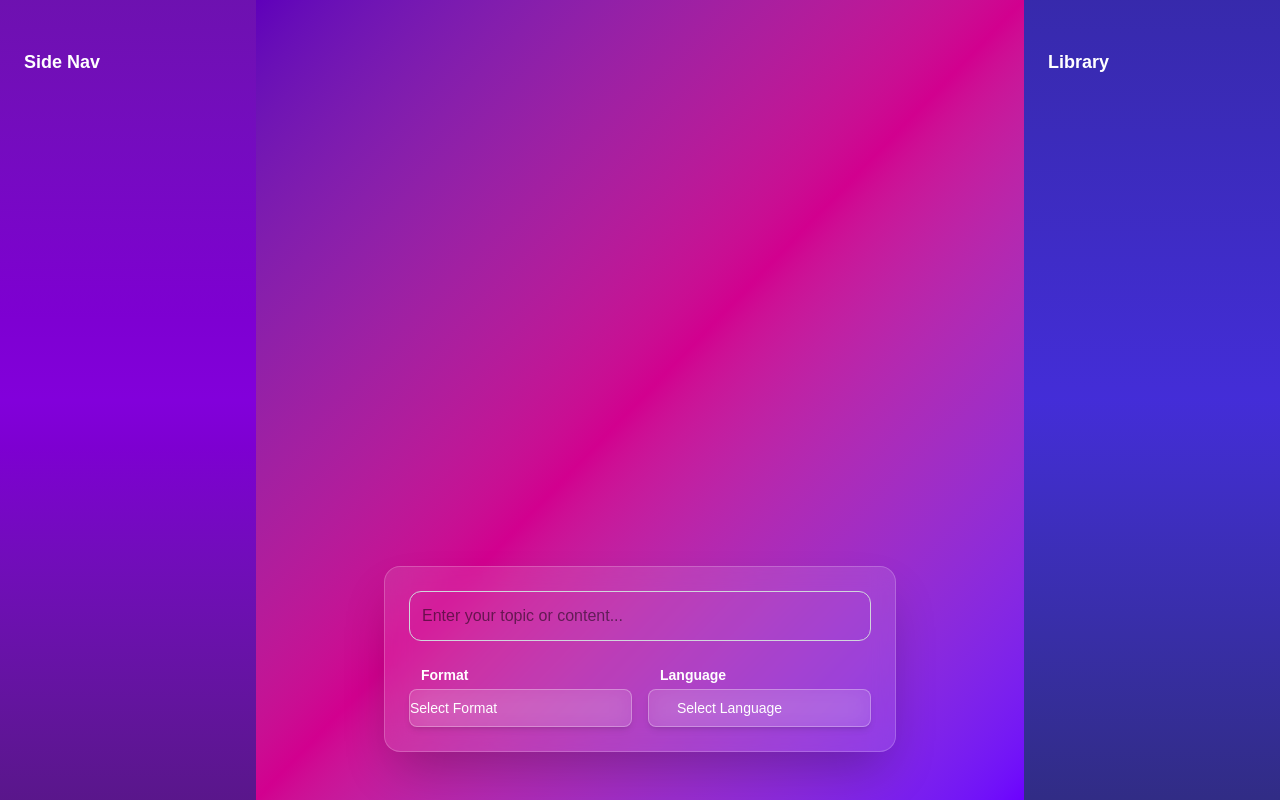
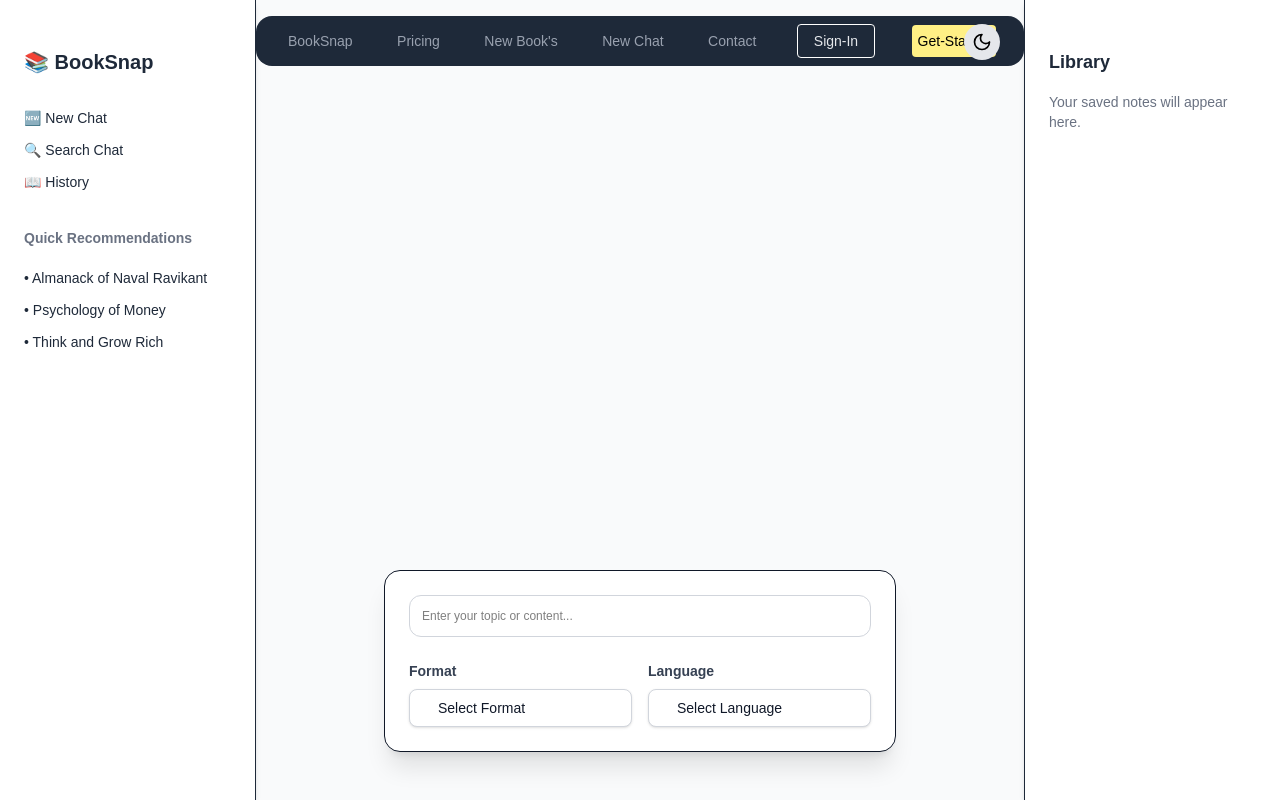
Before and after one commit to rahulkardile/book-summarizer, a Next.js app: page /chat in a window 1280 px wide. Built offline with nearby package versions, Linux system fonts and the light colour scheme; a web font is replaced by a local one.

Commit message:
dark mode added

```diff
--- a/app/(root)/chat/page.tsx
+++ b/app/(root)/chat/page.tsx
@@ -3,38 +3,56 @@
 import React, { useState } from 'react'
 import Options from '@/app/components/Options'
 import { languageOptions, summarizationOptions } from '@/utils/Contants'
+import Link from 'next/link'
+import { Sun, Moon } from 'lucide-react'
 
 const Page: React.FC = () => {
   const [format, setFormat] = useState<string>('')
   const [language, setLanguage] = useState<string>('')
+  const [darkMode, setDarkMode] = useState<boolean>(false)
 
   return (
-    <section className="h-screen flex text-white font-medium">
+    <section className={`${darkMode ? 'bg-gray-900 text-white' : 'bg-gray-50 text-gray-900'} h-screen flex transition-colors duration-300 font-medium`}>
       {/* Left Sidebar */}
-      <aside className="w-[20%] bg-gradient-to-b from-purple-800 via-purple-700 to-purple-900 p-6 pt-12 shadow-lg">
-        <h2 className="text-lg font-semibold">Side Nav</h2>
+      <aside className={`${darkMode ? 'bg-gray-800 text-white' : 'bg-white text-gray-800'} w-[20%] border-r p-6 pt-12 shadow-md`}>
+        <h2 className="text-xl font-bold mb-8">📚 BookSnap</h2>
+        <div className="flex flex-col gap-3 text-sm">
+          <Link href="/">🆕 New Chat</Link>
+          <Link href="/">🔍 Search Chat</Link>
+          <Link href="/">📖 History</Link>
+
+          <p className="mt-6 mb-2 text-gray-500 dark:text-gray-300 font-semibold">Quick Recommendations</p>
+          <Link href="/">• Almanack of Naval Ravikant</Link>
+          <Link href="/">• Psychology of Money</Link>
+          <Link href="/">• Think and Grow Rich</Link>
+        </div>
       </aside>
 
       {/* Main Content */}
-      <main className="w-[60%] bg-gradient-to-br from-[#5f00ba] via-[#d2008f] to-[#6c00ff] pt-12 flex flex-col items-center relative">
-        <section className="w-11/12 md:w-3/4 lg:w-2/3 absolute bottom-12 bg-white/10 backdrop-blur-md p-6 rounded-2xl shadow-2xl space-y-6 border border-white/20">
+      <main className="w-[60%] flex flex-col items-center pt-12 relative bg-transparent">
+        <button
+          onClick={() => setDarkMode(!darkMode)}
+          className="absolute top-6 right-6 p-2 rounded-full bg-gray-200 dark:bg-gray-700 text-black dark:text-white hover:scale-105 transition"
+          title="Toggle Dark Mode"
+        >
+          {darkMode ? <Sun size={20} /> : <Moon size={20} />}
+        </button>
+
+        <section className={`${darkMode ? 'bg-black text-xs text-white' : 'bg-white text-xs text-gray-900'} backdrop-blur-md w-11/12 md:w-3/4 lg:w-2/3 absolute bottom-12 p-6 rounded-2xl shadow-xl space-y-6 border border-b-gray-900 dark:border-white/10`}>
           <input
             type="text"
             placeholder="Enter your topic or content..."
-            className="w-full p-3 text-black rounded-xl border border-gray-300 focus:outline-none focus:ring-2 focus:ring-white/80"
+            className="w-full p-3 rounded-xl border border-gray-300 dark:border-gray-600 text-black dark:text-white bg-white dark:bg-gray-800 focus:outline-none focus:ring-2 focus:ring-indigo-500"
           />
 
           <div className="flex flex-col md:flex-row gap-4">
             <Options
               id="summarization-format"
-              padding={2}
+              padding={7}
               label="Format"
               options={summarizationOptions}
               value={format}
-              onChange={(val) => {
-                setFormat(val)
-                console.log('Format selected:', val)
-              }}
+              onChange={(val) => setFormat(val)}
             />
 
             <Options
@@ -43,18 +61,16 @@
               label="Language"
               options={languageOptions}
               value={language}
-              onChange={(val) => {
-                setLanguage(val)
-                console.log('Language selected:', val)
-              }}
+              onChange={(val) => setLanguage(val)}
             />
           </div>
         </section>
       </main>
 
       {/* Right Sidebar */}
-      <aside className="w-[20%] bg-gradient-to-b from-indigo-800 via-indigo-700 to-indigo-900 p-6 pt-12 shadow-lg">
+      <aside className={`${darkMode ? 'bg-gray-800 text-white' : 'bg-white text-gray-800'} w-[20%] border-l p-6 pt-12 shadow-md`}>
         <h2 className="text-lg font-semibold">Library</h2>
+        <p className="mt-4 text-sm text-gray-500 dark:text-gray-300">Your saved notes will appear here.</p>
       </aside>
     </section>
   )
--- a/app/components/Options.tsx
+++ b/app/components/Options.tsx
@@ -11,32 +11,31 @@
   value,
   onChange,
 }) => {
+  const paddingX = typeof padding === 'number' ? `px-${padding}` : 'px-4'
+
   return (
     <div className="flex flex-col items-start w-full">
-      <label htmlFor={id} className="mb-1 text-sm font-semibold mx-3 text-white">
+      <label htmlFor={id} className="mb-2 text-sm font-semibold text-gray-700 dark:text-gray-300">
         {label}
       </label>
+
       <select
         id={id}
         value={value}
         onChange={(e) => onChange(e.target.value)}
         className={`
-          w-full px-${padding} py-2
-          bg-white/10 text-white
-          rounded-lg border border-white/30
-          focus:outline-none focus:ring-2 focus:ring-white/80
-          backdrop-blur-md shadow-md text-sm transition duration-200
+          w-full py-2 ${paddingX}
+          bg-white text-gray-900 dark:bg-gray-800 dark:text-white
+          rounded-lg border border-gray-300 dark:border-gray-600
+          focus:outline-none focus:ring-2 focus:ring-indigo-500
+          shadow-sm text-sm transition duration-200
         `}
       >
-        <option value="" className="text-gray-300">
+        <option value="" disabled>
           Select {label}
         </option>
         {options.map((opt) => (
-          <option
-            key={opt.value}
-            value={opt.value}
-            className="text-black"
-          >
+          <option key={opt.value} value={opt.value}>
             {opt.label}
           </option>
         ))}
--- a/package.json
+++ b/package.json
@@ -11,6 +11,7 @@
   "dependencies": {
     "@google/genai": "^1.1.0",
     "@reduxjs/toolkit": "^2.8.2",
+    "lucide-react": "^0.511.0",
     "next": "15.3.2",
     "react": "^19.0.0",
     "react-dom": "^19.0.0",
```
Also changed, not shown: 1 other file (tests, documents, lock files or other folders).
